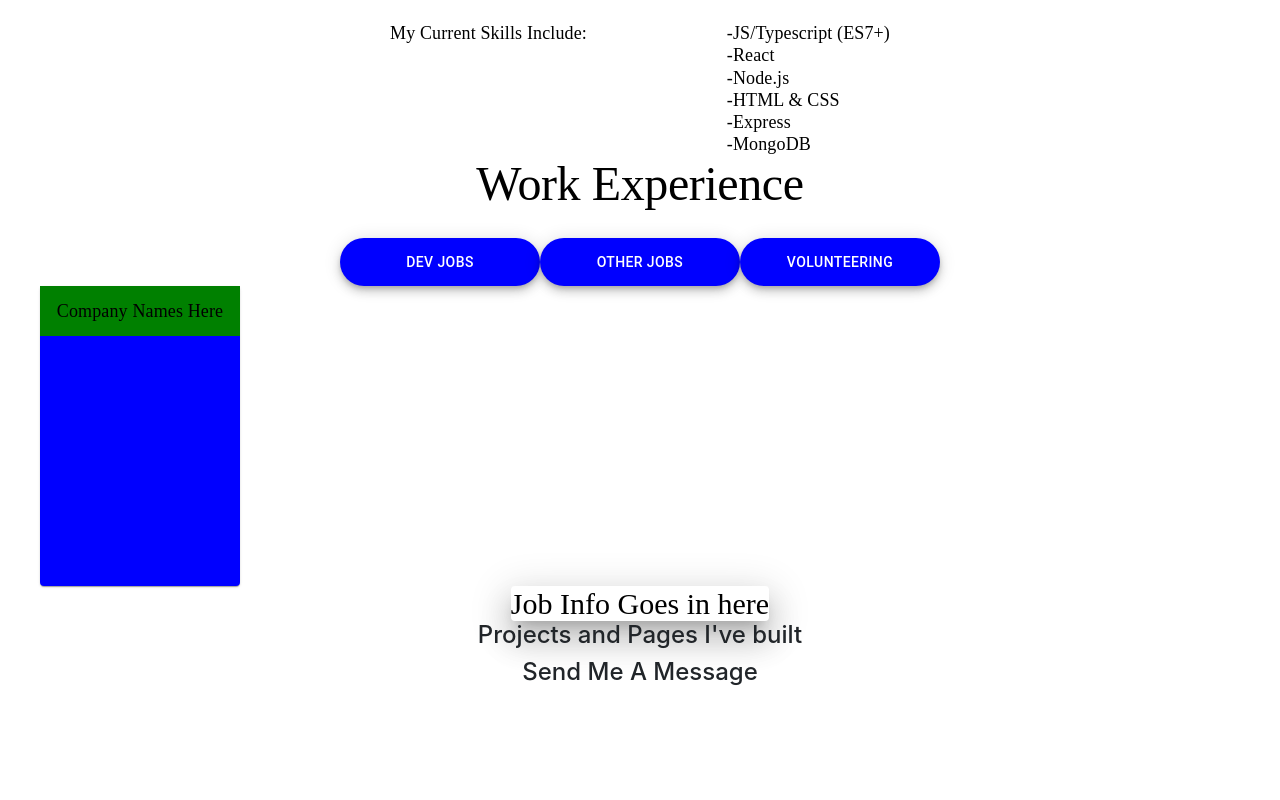
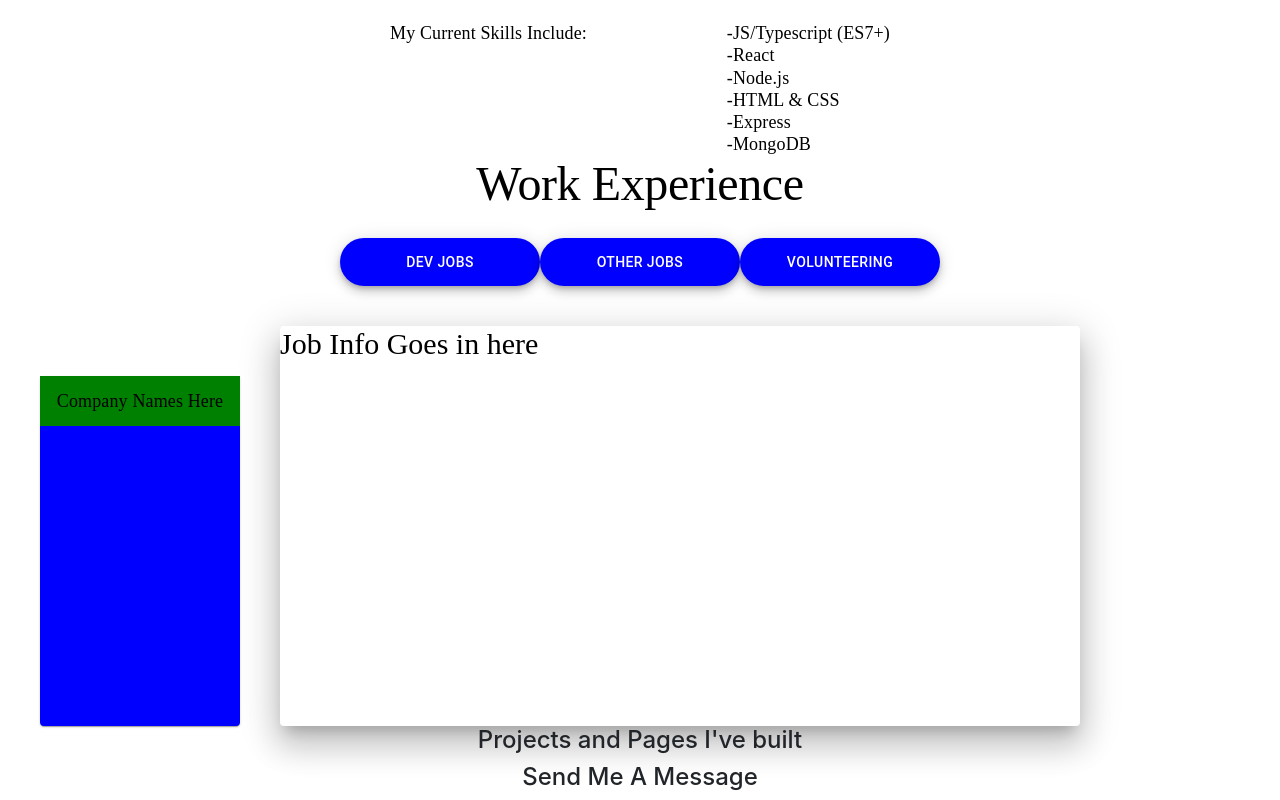
Before and after one commit to WattersIV/portfolio, a React (Create React App) app: page / in a window 1280 px wide. Shown: the part 773-1573 px from the top of the page. Before the commit the page ends 1468 px from the top, so only its background shows below. Built offline with nearby package versions, Linux system fonts and the light colour scheme.

Commit message:
Add job details card

```diff
--- a/src/componets/JobInfo.tsx
+++ b/src/componets/JobInfo.tsx
@@ -4,13 +4,17 @@ import { theme } from '../App'
 
 
 const useStyles = makeStyles((theme) => ({
-
+  detailsPaper: {
+    height: '400px',
+    width: '800px',
+    marginLeft: '40px',
+  }
 }))
 
 export default function JobInfo () {
   const classes = useStyles(theme)
   return (
-    <Paper elevation={20}>
+    <Paper elevation={20} className={classes.detailsPaper}>
       <Typography variant='h3' color='primary'>
         Job Info Goes in here
       </Typography>
--- a/src/componets/SelectJob.tsx
+++ b/src/componets/SelectJob.tsx
@@ -5,7 +5,7 @@ import { theme } from '../App'
 
 const useStyles = makeStyles((theme) => ({
   paperSpecs: {
-    height: '300px',
+    height: '350px',
     width: '200px',
     display: 'flex',
     alignSelf: 'baseline',
--- a/src/componets/WorkExperience.tsx
+++ b/src/componets/WorkExperience.tsx
@@ -8,6 +8,12 @@ const useStyles = makeStyles((theme) => ({
   buttonWrapper: {
     display: 'flex',
     flexDirection: 'row',
+  },
+  jobSelector: {
+    display: 'flex',
+    width: '100%',
+    paddingTop: '40px',
+    alignItems: 'flex-end',
   },
 }))
 
@@ -25,8 +31,14 @@ export default function WorkExperience () {
         <ExperinceButton name='Other Jobs'/>
         <ExperinceButton name='Volunteering'/>
       </div>
-      <SelectJob />
-      <JobInfo />
+      <div className={classes.jobSelector}>
+        <div>
+          <SelectJob />
+        </div>
+        <div>
+          <JobInfo />
+        </div>
+      </div>
       </>
   )
 }
```
Also changed, not shown: 1 other file (tests, documents, lock files or other folders).
